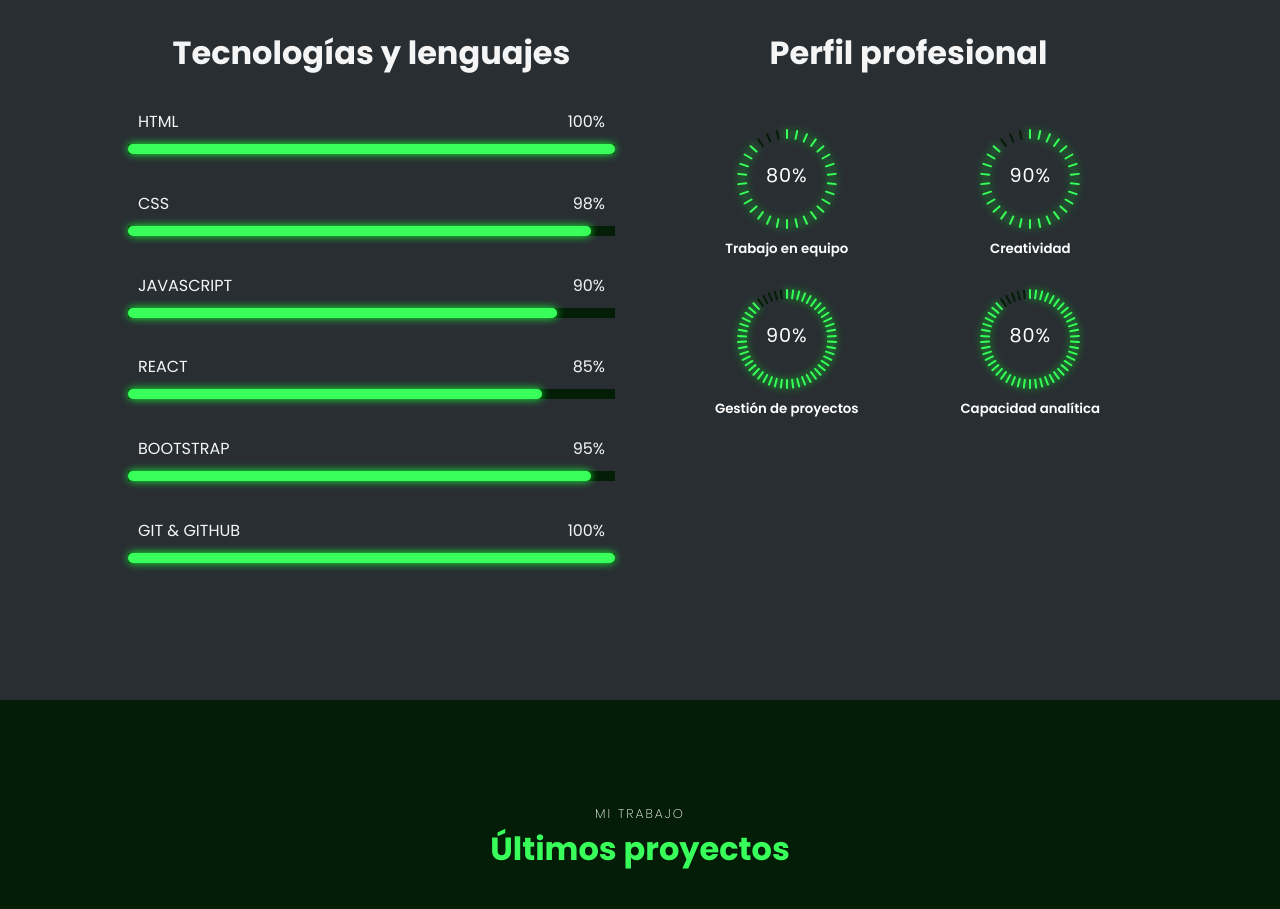
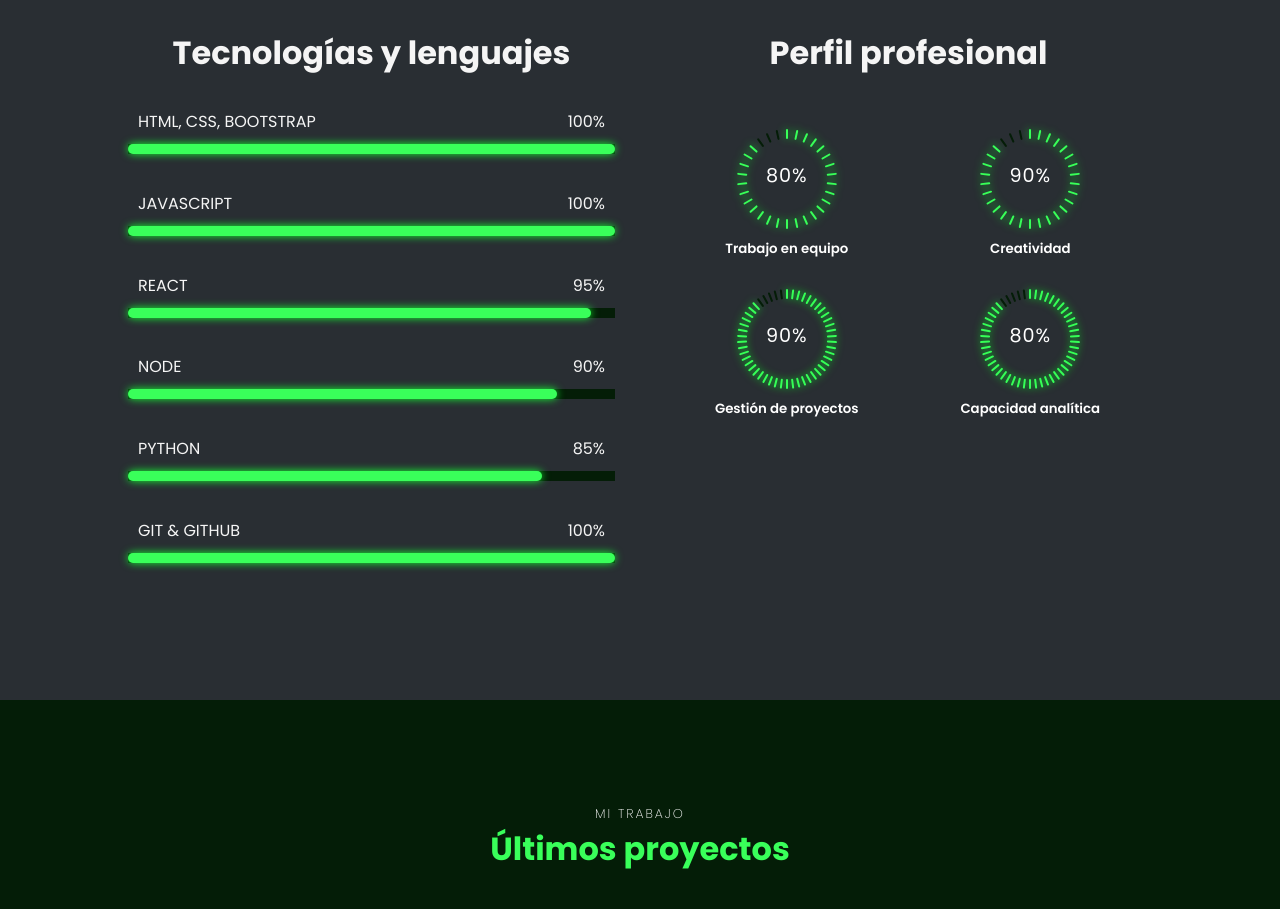
Before and after one commit to nicolasromeroo/mi-portafolio, a website: page index.html in a window 1280 px wide. Shown: the part 2218-3127 px from the top of the page. Drawn offline with nearby package versions, Linux system fonts and the light colour scheme.

Commit message:
actualizacion de datos

```diff
--- a/index.html
+++ b/index.html
@@ -210,9 +210,10 @@
         <div class="skill-main">
             <div class="skill-left scroll-scale">
                 <h3>Tecnologías y lenguajes</h3>
+
                 <div class="skill-bar">
                     <div class="info">
-                        <p>HTML</p>
+                        <p>HTML, CSS, BOOTSTRAP</p>
                         <p>100%</p>
                     </div>
                     <div class="bar">
@@ -222,8 +223,18 @@
 
                 <div class="skill-bar">
                     <div class="info">
-                        <p>CSS</p>
-                        <p>98%</p>
+                        <p>JAVASCRIPT</p>
+                        <p>100%</p>
+                    </div>
+                    <div class="bar">
+                        <span class="html"></span>
+                    </div>
+                </div>
+
+                <div class="skill-bar">
+                    <div class="info">
+                        <p>REACT</p>
+                        <p>95%</p>
                     </div>
                     <div class="bar">
                         <span class="css"></span>
@@ -232,7 +243,7 @@
 
                 <div class="skill-bar">
                     <div class="info">
-                        <p>JAVASCRIPT</p>
+                        <p>NODE</p>
                         <p>90%</p>
                     </div>
                     <div class="bar">
@@ -242,21 +253,11 @@
 
                 <div class="skill-bar">
                     <div class="info">
-                        <p>REACT</p>
+                        <p>PYTHON</p>
                         <p>85%</p>
                     </div>
                     <div class="bar">
                         <span class="react"></span>
-                    </div>
-                </div>
-
-                <div class="skill-bar">
-                    <div class="info">
-                        <p>BOOTSTRAP</p>
-                        <p>95%</p>
-                    </div>
-                    <div class="bar">
-                        <span class="bootstrap"></span>
                     </div>
                 </div>
 
```
